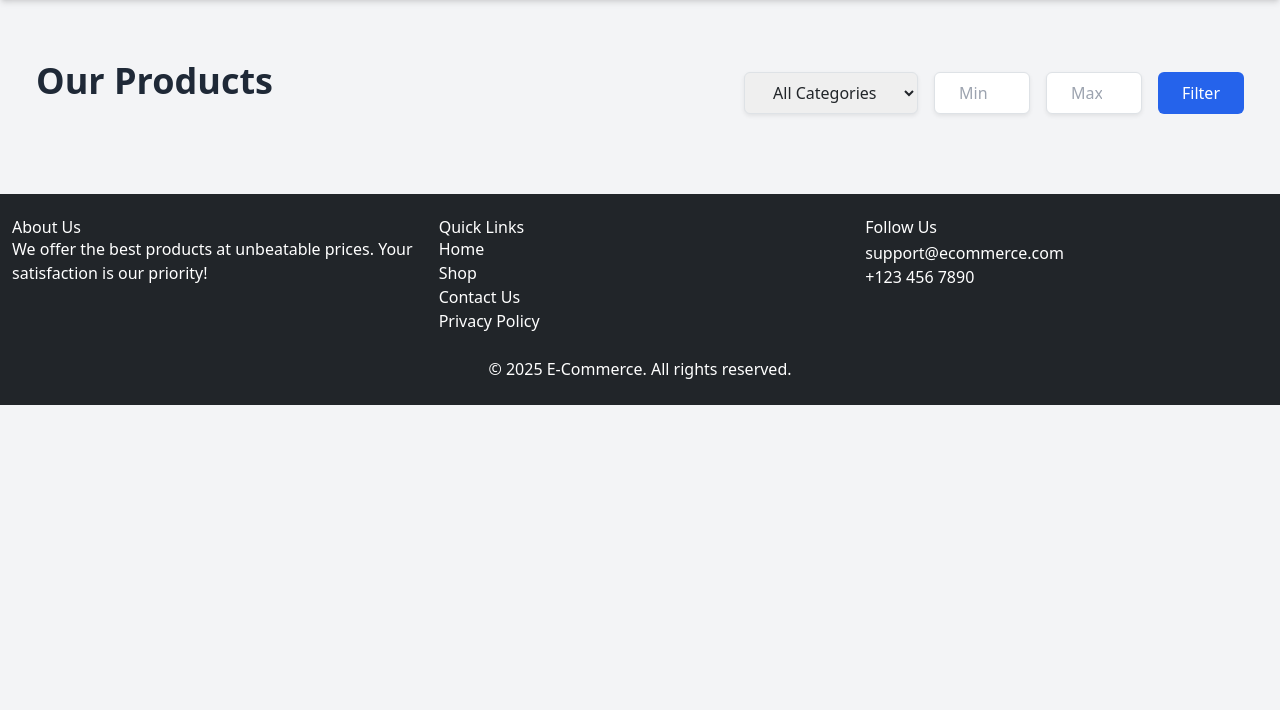
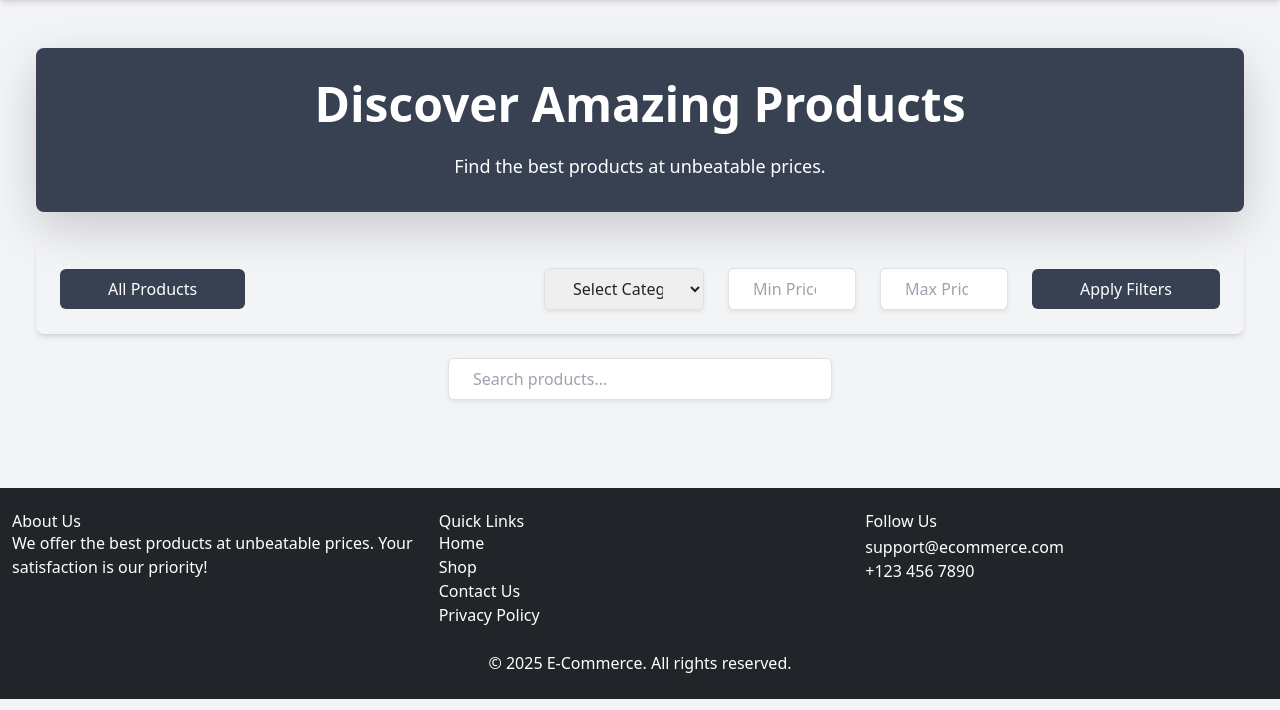
Before and after one commit to BossBaby25/django-ecommerce, a Django app: page / in a window 1280 px wide. Shown: the part 90-800 px from the top of the page. Run offline with Django 5.2, Linux system fonts and the light colour scheme; data that the repository does not hold is empty; some libraries are stand-ins or nearby versions.

Commit message:
Updated product filter and search

```diff
--- a/store/templates/store/home.html
+++ b/store/templates/store/home.html
@@ -4,38 +4,72 @@
 {% block title %}Home - E-Commerce{% endblock %}
 
 {% block content %}
-<div class="container mx-auto mt-8 px-6">
-    <div class="flex flex-col md:flex-row justify-between items-center mb-8">
-        <h2 class="text-4xl font-bold text-gray-800">Our Products</h2>
-        <div class="flex space-x-4 mt-4 md:mt-0">
-            <select id="categoryFilter" class="px-4 py-2 border rounded-md shadow-sm focus:ring focus:ring-blue-300">
-                <option value="">All Categories</option>
+<div class="container mx-auto mt-10 px-4 sm:px-6 lg:px-8">
+    <!-- Hero Section -->
+    <div class="relative bg-gray-700 text-white p-8 rounded-lg shadow-lg text-center">
+        <h1 class="text-3xl sm:text-5xl font-bold mb-4">Discover Amazing Products</h1>
+        <p class="text-lg">Find the best products at unbeatable prices.</p>
+    </div>
+
+    <!-- Filters Section -->
+    <div class="mt-8 bg-gray-100 p-4 rounded-lg shadow-md">
+        <div class="flex flex-col sm:flex-row items-center justify-between gap-4">
+            <button onclick="window.location.href='/'"
+                class="px-5 py-2 bg-gray-700 text-white rounded-md hover:bg-gray-900 transition">
+                All Products
+            </button>
+
+            <div class="flex flex-wrap gap-4 items-center justify-center sm:justify-end">
+                <select id="categoryFilter"
+                    class="px-4 py-2 border rounded-md shadow-sm focus:ring focus:ring-blue-300 w-40">
+                    <option value="">Select Category</option>
                     {% for category in categories %}
                     <option value="{{ category.name }}">{{ category.name }}</option>
                     {% endfor %}
                 </select>
-            <input type="number" id="minPrice" placeholder="Min Price" class="px-4 py-2 border rounded-md shadow-sm w-24">
-            <input type="number" id="maxPrice" placeholder="Max Price" class="px-4 py-2 border rounded-md shadow-sm w-24">
-            <button id="applyFilters" class="px-4 py-2 bg-blue-600 text-white rounded-md hover:bg-blue-700 transition">Filter</button>
+
+                <input type="number" id="minPrice" placeholder="Min Price"
+                    class="px-4 py-2 border rounded-md shadow-sm w-32">
+                <input type="number" id="maxPrice" placeholder="Max Price"
+                    class="px-4 py-2 border rounded-md shadow-sm w-32">
+
+                <button id="applyFilters"
+                    class="px-5 py-2 bg-gray-700 text-white rounded-md hover:bg-gray-900 transition">
+                    Apply Filters
+                </button>
+            </div>
         </div>
     </div>
 
-    <!-- Products Grid -->
-    <div class="grid lg:grid-cols-4 md:grid-cols-3 sm:grid-cols-2 grid-cols-1 gap-6">
+    <!-- Search Bar -->
+    <div class="mt-6 flex justify-center">
+        <input type="text" id="searchInput" placeholder="Search products..."
+            class="w-full sm:w-96 px-4 py-2 border rounded-md shadow-sm focus:ring focus:ring-blue-300">
+    </div>
+
+    <!-- Product Grid -->
+    <div class="grid lg:grid-cols-4 md:grid-cols-3 sm:grid-cols-2 grid-cols-1 gap-8 mt-10">
         {% for product in products %}
-        <div class="bg-white shadow-md rounded-lg overflow-hidden transform transition hover:scale-105 hover:shadow-lg">
-            <div class="relative w-full h-56">
+        <div
+            class="bg-gray-200 shadow-lg rounded-lg overflow-hidden transition transform hover:scale-105 hover:shadow-xl">
+            <!-- Product Image -->
+            <div class="relative w-full h-56 bg-gray-300">
                 {% if product.image %}
                 <img src="{{ product.image.url }}" class="w-full h-full object-cover" alt="{{ product.name }}">
                 {% else %}
                 <img src="{% static 'images/default.png' %}" class="w-full h-full object-cover" alt="No Image">
                 {% endif %}
             </div>
-            <div class="p-5 flex flex-col h-52">
-                <h5 class="text-xl font-semibold text-gray-900 truncate">{{ product.name }}</h5>
-                <p class="text-gray-600 text-sm line-clamp-3 overflow-hidden">{{ product.description }}</p>
-                <p class="text-lg font-bold text-blue-600 mt-2">${{ product.price }}</p>
-                <button class="mt-auto bg-blue-500 text-white px-4 py-2 rounded-lg hover:bg-blue-700 transition add-to-cart"
+
+            <!-- Product Details -->
+            <div class="p-2 flex flex-col h-48">
+                <h5 class="text-lg font-semibold text-gray-900 text-center">{{ product.name }}</h5>
+                <p class="text-gray-700 text-sm text-center">
+                    {{ product.description|truncatewords:10 }}
+                </p>
+                <p class="text-lg font-bold text-blue-700 text-center mt-2">${{ product.price }}</p>
+
+                <button class="mt-auto bg-blue-500 text-white px-4 py-2 rounded-lg hover:bg-blue-700 transition add-to-cart w-full"
                     data-product-id="{{ product.id }}">
                     Add to Cart
                 </button>
@@ -47,6 +81,7 @@
 
 <script>
     document.addEventListener("DOMContentLoaded", function () {
+        // Add to Cart
         document.querySelectorAll(".add-to-cart").forEach(button => {
             button.addEventListener("click", function () {
                 let productId = this.dataset.productId;
@@ -81,6 +116,15 @@
 
             window.location.href = url.slice(0, -1);
         });
+
+        // Search functionality
+        document.getElementById("searchInput").addEventListener("input", function () {
+            let searchQuery = this.value.toLowerCase();
+            document.querySelectorAll(".bg-gray-200").forEach(productCard => {
+                let productName = productCard.querySelector("h5").innerText.toLowerCase();
+                productCard.style.display = productName.includes(searchQuery) ? "block" : "none";
+            });
+        });
     });
 </script>
 {% endblock %}
```
Lines whose indentation alone changed are shown as unchanged.
